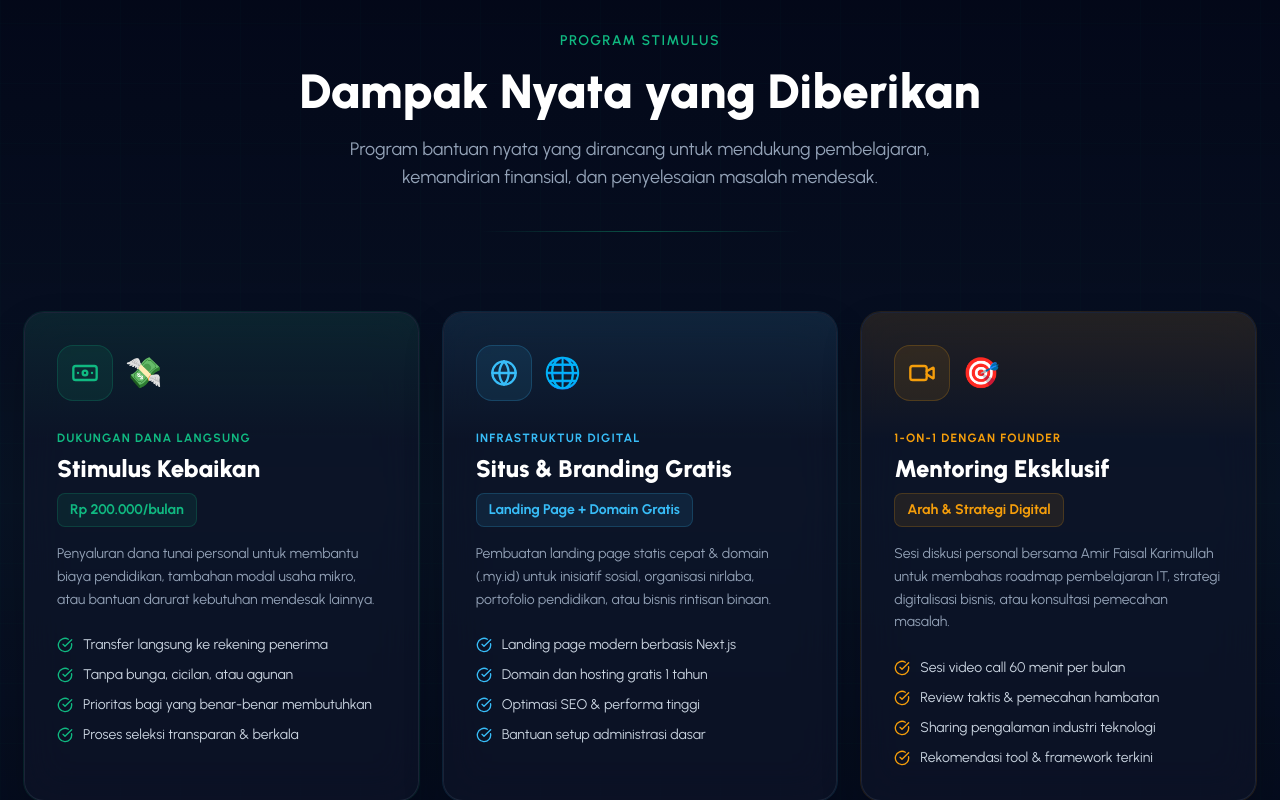
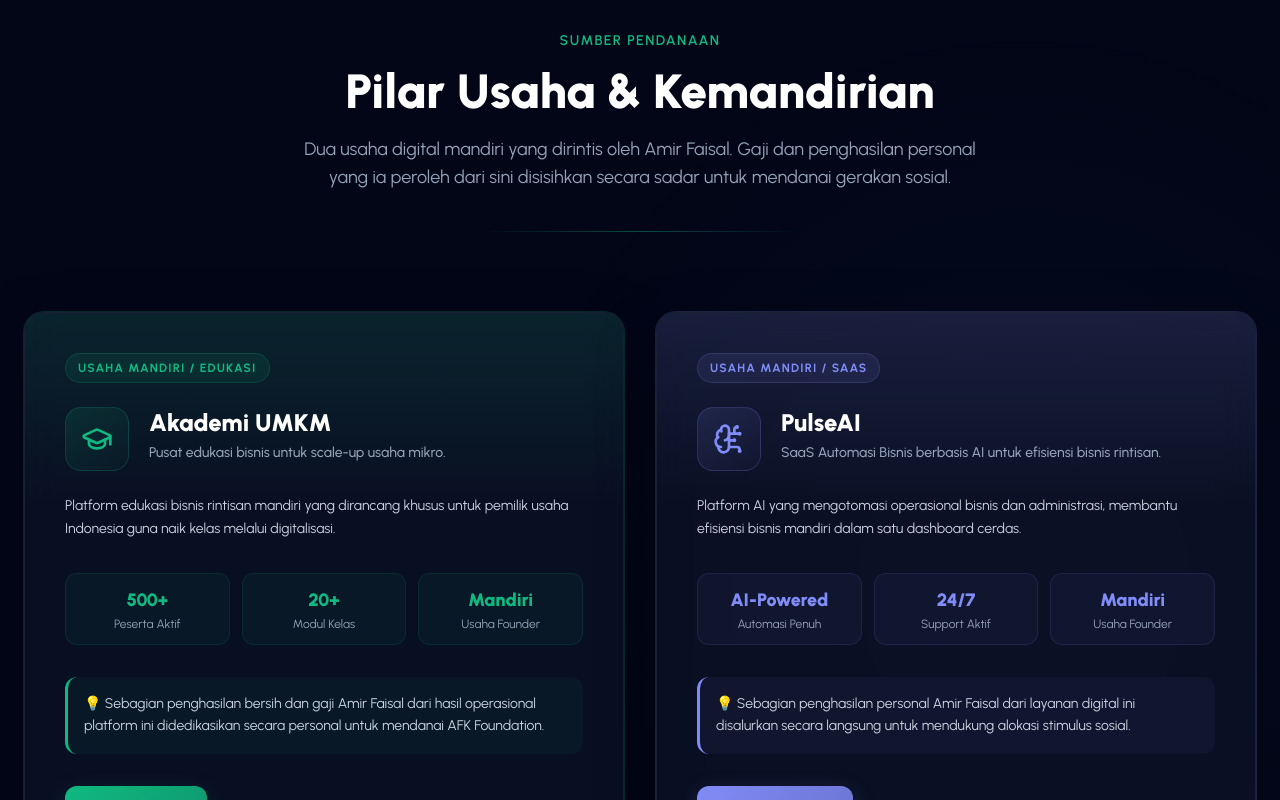
Before and after one commit to fsl-karimullah/afk-foundation, a Next.js app: page / in a window 1280 px wide. Shown: the part 1720-2520 px from the top of the page. Built offline with nearby package versions, Linux system fonts and the light colour scheme.

Commit message:
update stimulus budget scaling, remove secondary programs, and add back business income attribution info cards

```diff
--- a/app/components/ApplyGateway.tsx
+++ b/app/components/ApplyGateway.tsx
@@ -17,9 +17,7 @@
 ];
 
 const benefits = [
-  { icon: "💰", text: "Stimulus kebaikan Rp200rb/bulan" },
-  { icon: "🌐", text: "Pembuatan landing page statis gratis" },
-  { icon: "🎯", text: "Mentoring & konsultasi 1-on-1 dengan founder" },
+  { icon: "💰", text: "Stimulus kebaikan Rp200rb/bulan (Tahap awal)" },
   { icon: "🤝", text: "Akses jejaring sharing belajar & perkembangan" },
 ];
 
--- a/app/components/EngineOfImpact.tsx
+++ b/app/components/EngineOfImpact.tsx
@@ -6,47 +6,47 @@
   {
     id: "akademi-umkm",
     icon: GraduationCap,
-    badge: "Education Platform",
+    badge: "Usaha Mandiri / Edukasi",
     badgeColor: "#10b981",
     name: "Akademi UMKM",
-    tagline: "Pusat edukasi bisnis untuk scale-up usaha tanpa burnout.",
+    tagline: "Pusat edukasi bisnis untuk scale-up usaha mikro.",
     description:
-      "Platform edukasi bisnis yang dirancang khusus untuk pemilik usaha Indonesia. Dari strategi digital, keuangan, hingga branding — semua dalam satu ekosistem terstruktur.",
+      "Platform edukasi bisnis rintisan mandiri yang dirancang khusus untuk pemilik usaha Indonesia guna naik kelas melalui digitalisasi.",
     cta: "Lihat Kelas",
     ctaUrl: "https://akademiumkm.id",
     ctaLabel: "akademiumkm.id",
     impact:
-      "10% dari setiap pendaftaran kelas langsung disalurkan ke program beasiswa pendidikan dan stimulus modal.",
+      "Sebagian penghasilan bersih dan gaji Amir Faisal dari hasil operasional platform ini didedikasikan secara personal untuk mendanai AFK Foundation.",
     accentColor: "#10b981",
     gradient: "from-[rgba(16,185,129,0.12)] to-transparent",
     borderGlow: "rgba(16,185,129,0.2)",
     stats: [
       { value: "500+", label: "Peserta Aktif" },
       { value: "20+", label: "Modul Kelas" },
-      { value: "10%", label: "→ Stimulus" },
+      { value: "Mandiri", label: "Usaha Founder" },
     ],
   },
   {
     id: "pulse-ai",
     icon: BrainCircuit,
-    badge: "AI SaaS Platform",
+    badge: "Usaha Mandiri / SaaS",
     badgeColor: "#818cf8",
     name: "PulseAI",
-    tagline: "SaaS Automasi Bisnis berbasis AI untuk efisiensi maksimal.",
+    tagline: "SaaS Automasi Bisnis berbasis AI untuk efisiensi bisnis rintisan.",
     description:
-      "Platform AI yang mengotomasi operasional bisnis dan administrasi — dari customer service, laporan keuangan, hingga kampanye marketing — dalam satu dashboard cerdas.",
+      "Platform AI yang mengotomasi operasional bisnis dan administrasi, membantu efisiensi bisnis mandiri dalam satu dashboard cerdas.",
     cta: "Coba PulseAI",
     ctaUrl: "https://pulseai.biz.id",
     ctaLabel: "pulseai.biz.id",
     impact:
-      "Setiap langganan aktif mendanai biaya pendidikan anak sekolah dan infrastruktur digital inisiatif sosial.",
+      "Sebagian penghasilan personal Amir Faisal dari layanan digital ini disalurkan secara langsung untuk mendukung alokasi stimulus sosial.",
     accentColor: "#818cf8",
     gradient: "from-[rgba(129,140,248,0.12)] to-transparent",
     borderGlow: "rgba(129,140,248,0.2)",
     stats: [
       { value: "AI-Powered", label: "Automasi Penuh" },
       { value: "24/7", label: "Support Aktif" },
-      { value: "∞", label: "→ Kebaikan" },
+      { value: "Mandiri", label: "Usaha Founder" },
     ],
   },
 ];
@@ -67,15 +67,13 @@
         {/* Header */}
         <div className="text-center mb-20">
           <p className="text-[var(--emerald)] font-semibold uppercase tracking-widest text-sm mb-4">
-            Circular Philanthropy Engine
+            Sumber Pendanaan
           </p>
           <h2 className="text-4xl md:text-5xl font-black text-white mb-5">
-            The Engine of Impact
+            Pilar Usaha & Kemandirian
           </h2>
           <p className="text-[var(--slate-400)] text-lg max-w-2xl mx-auto">
-            Dua bisnis digital yang menjadi{" "}
-            <span className="text-white font-semibold">bahan bakar filantropi</span> —
-            profit yang dihasilkan kembali kepada masyarakat.
+            Dua usaha digital mandiri yang dirintis oleh Amir Faisal. Gaji dan penghasilan personal yang ia peroleh dari sini disisihkan secara sadar untuk mendanai gerakan sosial.
           </p>
           <hr className="hr-gradient mt-10 max-w-xs mx-auto" />
         </div>
@@ -201,17 +199,17 @@
         {/* Flow diagram */}
         <div className="mt-16 glass p-8 rounded-2xl text-center">
           <p className="text-[var(--slate-400)] text-sm mb-6 uppercase tracking-widest font-semibold">
-            Alur Circular Philanthropy
+            Alur Pendanaan Mandiri
           </p>
           <div className="flex flex-wrap items-center justify-center gap-3 md:gap-6">
             {[
-              { label: "Akademi UMKM & PulseAI", sub: "Profit Engine" },
+              { label: "Gaji BUMN & Usaha Digital", sub: "Sumber Pendapatan" },
               null,
-              { label: "Profit Bersih", sub: "Revenue Share" },
+              { label: "Gaji & Hasil Bersih", sub: "Penghasilan Personal" },
               null,
-              { label: "AFK Foundation", sub: "Dana Stimulus" },
+              { label: "AFK Foundation", sub: "Alokasi Stimulus" },
               null,
-              { label: "Penerima Manfaat", sub: "Sosial, Pendidikan & Usaha" },
+              { label: "Penerima Manfaat", sub: "Pendidikan & Kebutuhan Darurat" },
             ].map((item, i) =>
               item === null ? (
                 <ArrowRight
--- a/app/components/Footer.tsx
+++ b/app/components/Footer.tsx
@@ -3,6 +3,8 @@
 import { Heart, ExternalLink } from "lucide-react";
 
 const footerLinks = [
+  { label: "Akademi UMKM", href: "https://akademiumkm.id" },
+  { label: "PulseAI", href: "https://pulseai.biz.id" },
   { label: "Ajukan Stimulus", href: "#apply" },
   { label: "Tentang Founder", href: "#founder" },
   { label: "Hubungi Kami", href: "mailto:hello@amirfaisalkarimullah.my.id" },
--- a/app/components/Navbar.tsx
+++ b/app/components/Navbar.tsx
@@ -5,6 +5,7 @@
 
 const navLinks = [
   { label: "Dampak", href: "#impact" },
+  { label: "Bisnis", href: "#engine" },
   { label: "Program", href: "#stimulus" },
   { label: "Founder", href: "#founder" },
   { label: "Ajukan", href: "#apply" },
--- a/app/components/StimulusProgram.tsx
+++ b/app/components/StimulusProgram.tsx
@@ -8,54 +8,18 @@
     icon: Banknote,
     emoji: "💸",
     title: "Stimulus Kebaikan",
-    subtitle: "Dukungan Dana Langsung",
-    amount: "Rp 200.000/bulan",
+    subtitle: "Alokasi Dana Personal",
+    amount: "Rp 200.000/bulan (Total Anggaran)",
     description:
-      "Penyaluran dana tunai personal untuk membantu biaya pendidikan, tambahan modal usaha mikro, atau bantuan darurat kebutuhan mendesak lainnya.",
+      "Penyaluran stimulus dana tunai personal dengan total alokasi Rp 200.000 per bulan. Ditujukan untuk membantu skala kecil terlebih dahulu guna meringankan biaya pendidikan, tambahan modal usaha mikro, atau bantuan darurat mendesak lainnya.",
     features: [
-      "Transfer langsung ke rekening penerima",
-      "Tanpa bunga, cicilan, atau agunan",
-      "Prioritas bagi yang benar-benar membutuhkan",
-      "Proses seleksi transparan & berkala",
+      "Total alokasi Rp 200.000 per bulan (tahap awal)",
+      "Transfer langsung ke rekening penerima terpilih",
+      "Murni bantuan/hibah personal (tanpa cicilan/bunga)",
+      "Prioritas bagi kondisi mendesak atau inisiatif mandiri",
     ],
     accentColor: "#10b981",
     gradient: "from-[rgba(16,185,129,0.1)] to-transparent",
-  },
-  {
-    id: "situs-umkm-gratis",
-    icon: Globe,
-    emoji: "🌐",
-    title: "Situs & Branding Gratis",
-    subtitle: "Infrastruktur Digital",
-    amount: "Landing Page + Domain Gratis",
-    description:
-      "Pembuatan landing page statis cepat & domain (.my.id) untuk inisiatif sosial, organisasi nirlaba, portofolio pendidikan, atau bisnis rintisan binaan.",
-    features: [
-      "Landing page modern berbasis Next.js",
-      "Domain dan hosting gratis 1 tahun",
-      "Optimasi SEO & performa tinggi",
-      "Bantuan setup administrasi dasar",
-    ],
-    accentColor: "#38bdf8",
-    gradient: "from-[rgba(56,189,248,0.1)] to-transparent",
-  },
-  {
-    id: "mentoring-eksklusif",
-    icon: Video,
-    emoji: "🎯",
-    title: "Mentoring Eksklusif",
-    subtitle: "1-on-1 dengan Founder",
-    amount: "Arah & Strategi Digital",
-    description:
-      "Sesi diskusi personal bersama Amir Faisal Karimullah untuk membahas roadmap pembelajaran IT, strategi digitalisasi bisnis, atau konsultasi pemecahan masalah.",
-    features: [
-      "Sesi video call 60 menit per bulan",
-      "Review taktis & pemecahan hambatan",
-      "Sharing pengalaman industri teknologi",
-      "Rekomendasi tool & framework terkini",
-    ],
-    accentColor: "#f59e0b",
-    gradient: "from-[rgba(245,158,11,0.1)] to-transparent",
   },
 ];
 
@@ -76,26 +40,26 @@
         {/* Header */}
         <div className="text-center mb-20">
           <p className="text-[var(--emerald)] font-semibold uppercase tracking-widest text-sm mb-4">
-            Program Stimulus
+            Program Bantuan
           </p>
           <h2 className="text-4xl md:text-5xl font-black text-white mb-5">
             Dampak Nyata yang Diberikan
           </h2>
           <p className="text-[var(--slate-400)] text-lg max-w-2xl mx-auto">
-            Program bantuan nyata yang dirancang untuk mendukung pembelajaran, kemandirian finansial, dan penyelesaian masalah mendesak.
+            Program bantuan nyata terarah yang dirancang untuk mendukung pembelajaran, kemandirian finansial, dan penyelesaian masalah mendesak di tahap awal gerakan ini.
           </p>
           <hr className="hr-gradient mt-10 max-w-xs mx-auto" />
         </div>
 
         {/* Cards */}
-        <div className="grid grid-cols-1 md:grid-cols-3 gap-6">
+        <div className="max-w-2xl mx-auto">
           {programs.map((prog, index) => {
             const Icon = prog.icon;
             return (
               <div
                 key={prog.id}
                 id={prog.id}
-                className="relative glass overflow-hidden p-8 group hover:scale-[1.02] transition-all duration-400"
+                className="relative glass overflow-hidden p-8 md:p-10 group hover:scale-[1.01] transition-all duration-400"
                 style={{
                   boxShadow: `0 0 0 1px ${prog.accentColor}20, 0 20px 40px rgba(0,0,0,0.2)`,
                   animationDelay: `${index * 150}ms`,
@@ -148,12 +112,12 @@
                     {prog.amount}
                   </div>
 
-                  <p className="text-[var(--slate-400)] text-sm leading-relaxed mb-6">
+                  <p className="text-[var(--slate-400)] text-sm md:text-base leading-relaxed mb-6">
                     {prog.description}
                   </p>
 
                   {/* Feature list */}
-                  <ul className="space-y-2.5">
+                  <ul className="space-y-3">
                     {prog.features.map((f) => (
                       <li
                         key={f}
--- a/app/page.tsx
+++ b/app/page.tsx
@@ -1,6 +1,7 @@
 import Navbar from "./components/Navbar";
 import Hero from "./components/Hero";
 import ImpactDashboard from "./components/ImpactDashboard";
+import EngineOfImpact from "./components/EngineOfImpact";
 import StimulusProgram from "./components/StimulusProgram";
 import FounderSection from "./components/FounderSection";
 import ApplyGateway from "./components/ApplyGateway";
@@ -12,6 +13,7 @@
       <Navbar />
       <Hero />
       <ImpactDashboard />
+      <EngineOfImpact />
       <StimulusProgram />
       <FounderSection />
       <ApplyGateway />
```
